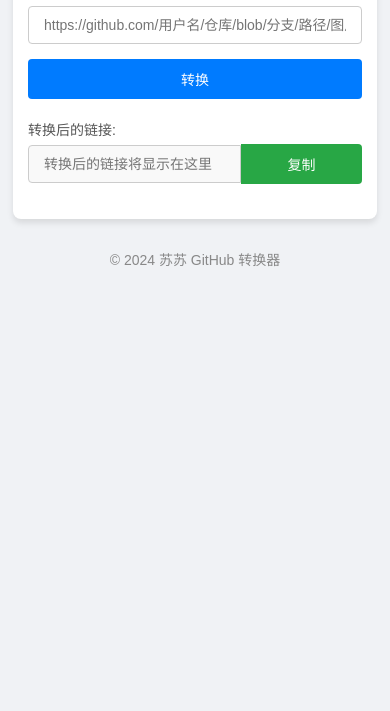
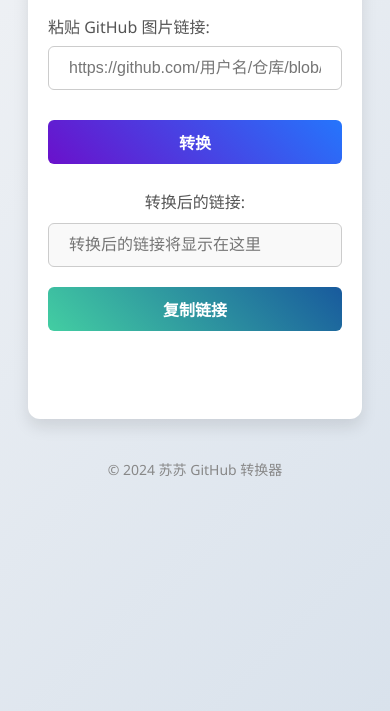
Before and after one commit to SuSuDear/zh, a plain HTML site: page index.html in a window 390 px wide. Shown: the part 149-860 px from the top of the page. Drawn offline with Linux system fonts and the light colour scheme.

Commit message:
更新 index.html

```diff
--- a/index.html
+++ b/index.html
@@ -7,115 +7,125 @@
     <style>
         /* 全局样式 */
         body {
-            background-color: #f0f2f5;
-            font-family: Arial, sans-serif;
+            background: linear-gradient(135deg, #f0f2f5, #d9e2ec);
+            font-family: 'Segoe UI', Tahoma, Geneva, Verdana, sans-serif;
             display: flex;
             flex-direction: column;
             align-items: center;
-            padding: 20px;
+            padding: 40px 20px;
+            min-height: 100vh;
+            box-sizing: border-box;
         }
         h1 {
             color: #333;
-            margin-bottom: 20px;
+            margin-bottom: 30px;
             text-align: center;
+            font-size: 2em;
+            letter-spacing: 1px;
         }
         .converter-container {
             background-color: #fff;
-            padding: 20px 20px 30px 20px;
-            border-radius: 8px;
-            box-shadow: 0 4px 6px rgba(0,0,0,0.1);
+            padding: 30px 25px 40px 25px;
+            border-radius: 12px;
+            box-shadow: 0 8px 16px rgba(0,0,0,0.1);
             width: 100%;
-            max-width: 400px;
+            max-width: 450px;
+            box-sizing: border-box;
         }
         .input-group {
             display: flex;
             flex-direction: column;
-            margin-bottom: 15px;
+            margin-bottom: 20px;
         }
         .input-group label {
-            margin-bottom: 5px;
+            margin-bottom: 8px;
             color: #555;
-            font-size: 14px;
+            font-size: 16px;
+            font-weight: 500;
         }
         .input-group input {
-            padding: 10px 15px;
+            padding: 12px 20px;
             border: 1px solid #ccc;
-            border-radius: 4px;
-            font-size: 14px;
+            border-radius: 6px;
+            font-size: 16px;
             transition: border-color 0.3s, box-shadow 0.3s;
+            outline: none;
         }
         .input-group input:focus {
-            border-color: #007BFF;
-            outline: none;
-            box-shadow: 0 0 5px rgba(0,123,255,0.3);
+            border-color: #7f7fd5;
+            box-shadow: 0 0 8px rgba(127, 127, 213, 0.5);
         }
         button {
             width: 100%;
-            padding: 10px 0;
-            background-color: #007BFF;
+            padding: 12px 0;
+            background: linear-gradient(45deg, #6a11cb, #2575fc);
             border: none;
             color: #fff;
-            border-radius: 4px;
+            border-radius: 6px;
             cursor: pointer;
-            font-size: 16px;
-            transition: background-color 0.3s;
+            font-size: 18px;
+            font-weight: 600;
+            transition: background 0.3s, transform 0.2s;
+            margin-top: 10px;
         }
         button:hover {
-            background-color: #0056b3;
+            background: linear-gradient(45deg, #2575fc, #6a11cb);
+            transform: translateY(-2px);
         }
         .output-group {
-            margin-top: 20px;
-            position: relative;
+            margin-top: 25px;
+            text-align: center;
         }
         .output-group label {
             display: block;
-            margin-bottom: 5px;
+            margin-bottom: 10px;
             color: #555;
-            font-size: 14px;
+            font-size: 16px;
+            font-weight: 500;
         }
         .output-container {
             display: flex;
+            flex-direction: column;
             align-items: center;
-            width: 100%;
         }
         .output-container input {
-            flex: 1;
-            padding: 10px 15px;
+            width: 100%;
+            padding: 12px 20px;
             border: 1px solid #ccc;
-            border-radius: 4px 0 0 4px;
-            font-size: 14px;
+            border-radius: 6px;
+            font-size: 16px;
             background-color: #f9f9f9;
             cursor: pointer;
             transition: background-color 0.3s;
+            box-sizing: border-box;
+            margin-bottom: 10px;
         }
         .output-container input:hover {
             background-color: #f1f1f1;
         }
         .copy-button {
-            padding: 10px 15px;
-            background-color: #28a745;
+            width: 100%;
+            padding: 12px 0;
+            background: linear-gradient(45deg, #43cea2, #185a9d);
             border: none;
             color: #fff;
-            border-radius: 0 4px 4px 0;
+            border-radius: 6px;
             cursor: pointer;
-            font-size: 14px;
-            transition: background-color 0.3s;
+            font-size: 16px;
+            font-weight: 600;
+            transition: background 0.3s, transform 0.2s;
         }
         .copy-button:hover {
-            background-color: #218838;
-        }
-        .copy-button:active {
-            background-color: #1e7e34;
+            background: linear-gradient(45deg, #185a9d, #43cea2);
+            transform: translateY(-2px);
         }
         .copy-success {
-            position: absolute;
-            top: -25px;
-            right: 0;
+            margin-top: 10px;
             background-color: #28a745;
             color: #fff;
-            padding: 5px 10px;
+            padding: 6px 12px;
             border-radius: 4px;
-            font-size: 12px;
+            font-size: 14px;
             opacity: 0;
             transition: opacity 0.3s;
         }
@@ -123,13 +133,13 @@
             opacity: 1;
         }
         .error-message {
-            color: red;
-            margin-top: 10px;
-            font-size: 14px;
+            color: #e74c3c;
+            margin-top: 15px;
+            font-size: 16px;
             text-align: center;
         }
         .footer {
-            margin-top: 30px;
+            margin-top: 40px;
             color: #888;
             font-size: 14px;
             text-align: center;
@@ -138,17 +148,18 @@
         /* 移动端适配 */
         @media (max-width: 480px) {
             .converter-container {
-                padding: 15px 15px 25px 15px;
+                padding: 25px 20px 35px 20px;
             }
-            button {
-                font-size: 14px;
+            h1 {
+                font-size: 1.8em;
             }
-            .copy-button {
-                font-size: 14px;
+            button, .copy-button {
+                font-size: 16px;
+                padding: 10px 0;
             }
             .copy-success {
-                top: -20px;
-                right: 10px;
+                margin-top: 8px;
+                font-size: 12px;
             }
         }
     </style>
@@ -165,7 +176,7 @@
             <label>转换后的链接:</label>
             <div class="output-container">
                 <input type="text" id="newURL" readonly placeholder="转换后的链接将显示在这里" onclick="selectText('newURL')">
-                <button class="copy-button" onclick="copyToClipboard()">复制</button>
+                <button class="copy-button" onclick="copyToClipboard()">复制链接</button>
             </div>
             <div class="copy-success" id="copySuccess">已复制!</div>
             <div class="error-message" id="errorMessage"></div>
@@ -178,23 +189,33 @@
 
     <script>
         /**
-         * 转换 GitHub 图片链接
+         * 转换 GitHub 图片链接为直接的 Raw 图片链接
          * @param {string} originalURL - 原始 GitHub 图片链接
-         * @returns {string} 转换后的链接
+         * @returns {string} 转换后的 Raw 图片链接
          */
         function convertGitHubURL(originalURL) {
             try {
                 const url = new URL(originalURL);
+
+                // 验证域名是否为 github.com 或 www.github.com
+                if (url.hostname !== 'github.com' && url.hostname !== 'www.github.com') {
+                    throw new Error('请输入有效的GitHub图片链接');
+                }
+
                 const pathnameParts = url.pathname.split('/');
-                const blobIndex = pathnameParts.indexOf('blob');
-                if (blobIndex === -1 || blobIndex + 2 > pathnameParts.length) {
+
+                // GitHub URL 格式应为 /用户名/仓库/blob/分支/路径/图片名.png
+                if (pathnameParts.length < 5 || pathnameParts[3] !== 'blob') {
                     throw new Error('无效的GitHub图片链接格式');
                 }
-                // 获取分支名和路径
-                const branch = pathnameParts[blobIndex + 1];
-                const filePath = pathnameParts.slice(blobIndex + 2).join('/');
-                // 生成新的URL，移除 'images/' 部分
-                return `https://susudear.github.io/${filePath}`;
+
+                const username = pathnameParts[1];
+                const repository = pathnameParts[2];
+                const branch = pathnameParts[4];
+                const filePath = pathnameParts.slice(5).join('/');
+
+                // 生成 Raw 图片链接
+                return `https://raw.githubusercontent.com/${username}/${repository}/${branch}/${filePath}`;
             } catch (e) {
                 showError('请输入有效的GitHub图片链接');
                 return '';
```
